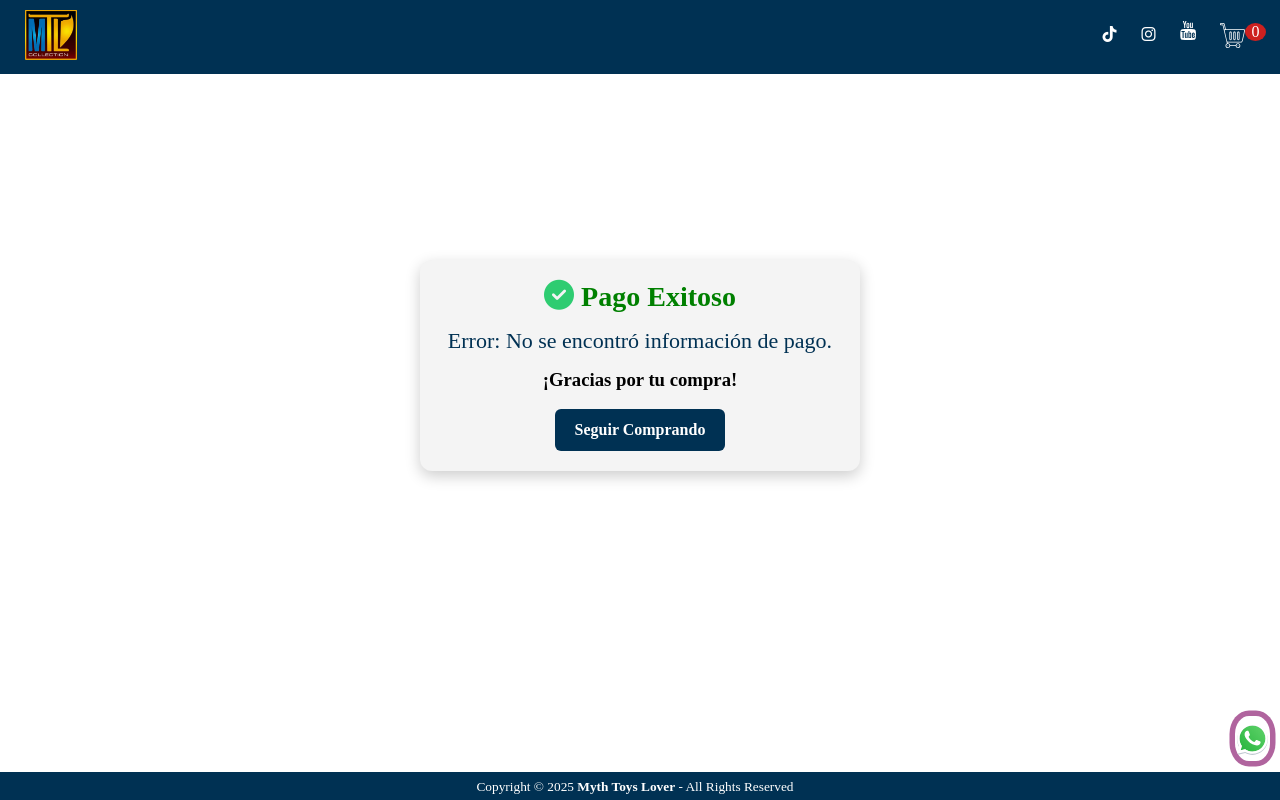
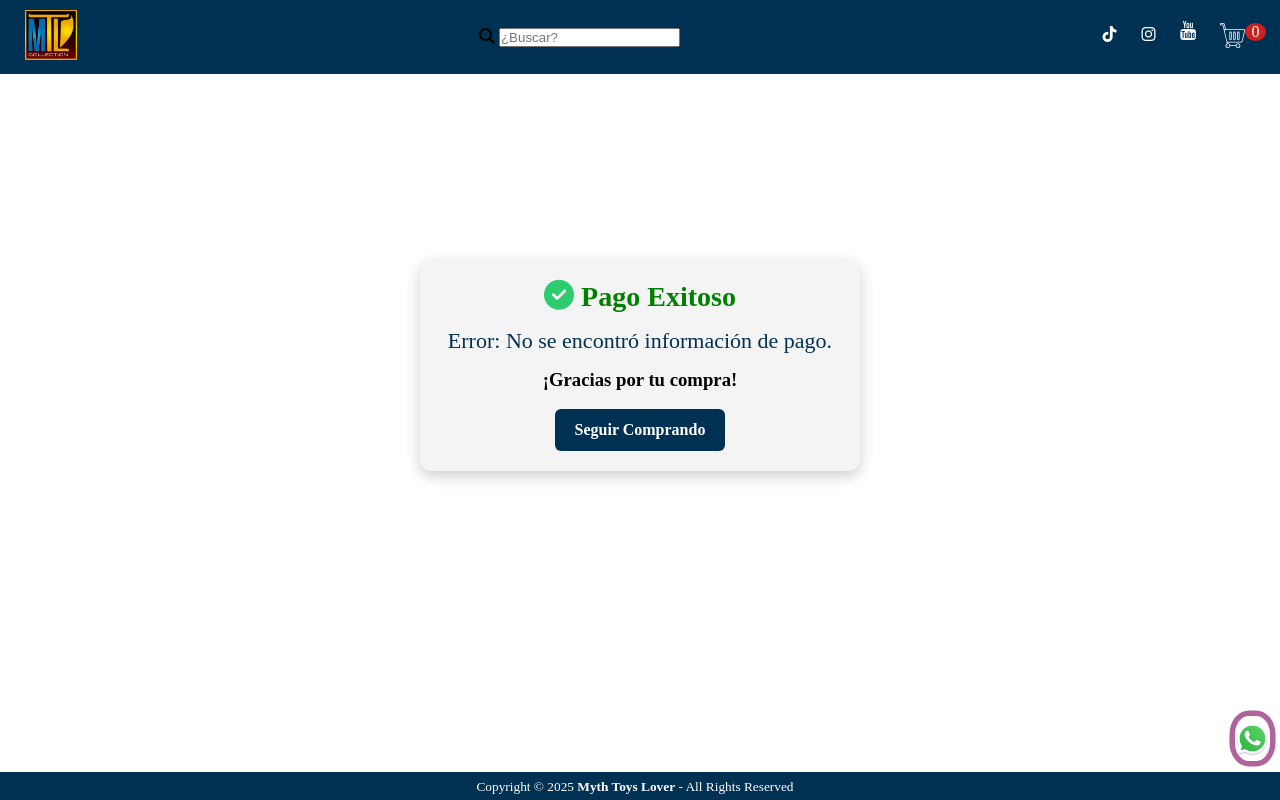
Before and after one commit to AdvanceTIe/MTL-Collection, a website: page frontend/success.html in a window 1280 px wide. Drawn offline with Linux system fonts and the light colour scheme; no server answers; a script that the page names is missing.

Commit message:
Bottom de busqueda Update success.html

```diff
--- a/frontend/success.html
+++ b/frontend/success.html
@@ -42,11 +42,12 @@
                         <img src="/img/myth-toys-lover.jpg" title="Toys lover" alt="Myth-toys-lover" class="logo__src">
                     </a>
                 </div>
-                <!--
                 <div class="search__box">
-                    <input type="search" placeholder="¿Buscar?">
+                    <div class="search__wrapper">
+                        <i class="fas fa-magnifying-glass search__icon"></i>
+                        <input type="search" placeholder="¿Buscar?" id="searchInput">
+                    </div>
                 </div>
-                -->
                 <div class="social__redes__Apps">
                     <div class="footer__redes__Apps">
                        <!--
```
